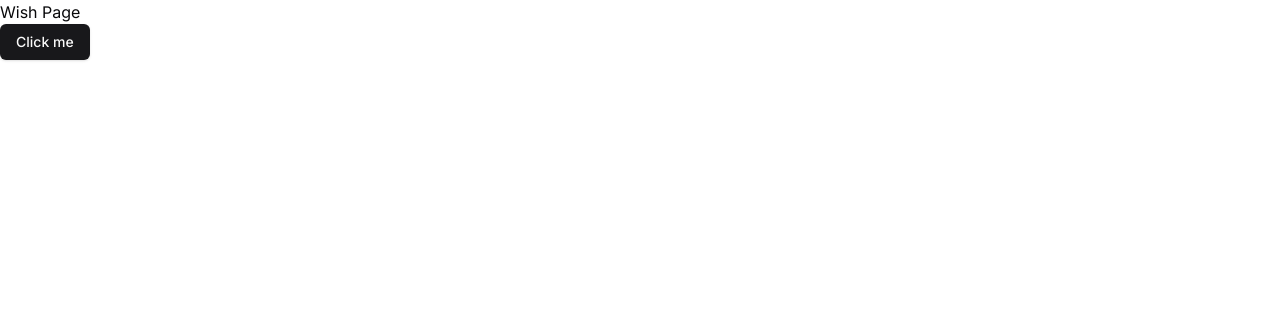
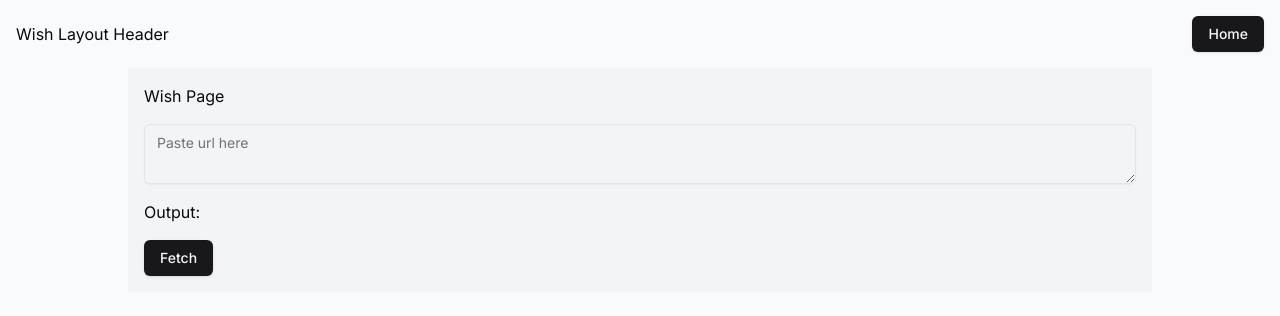
Before and after one commit to niuyunsi/project-starmie, a Next.js app: page /wish in a window 1280 px wide. Shown: the top 316 px of the page. Built offline with nearby package versions, Linux system fonts and the light colour scheme.

Commit message:
feat: add Wish page with textarea input and layout, include navigation link from Home

```diff
--- a/app/page.tsx
+++ b/app/page.tsx
@@ -1,4 +1,5 @@
 import Image from "next/image";
+import Link from "next/link";
 
 export default function Home() {
   return (
@@ -47,6 +48,18 @@ export default function Home() {
       </a>
 
       <div className="mb-32 grid text-center lg:mb-0 lg:w-full lg:max-w-5xl lg:grid-cols-4 lg:text-left">
+        <Link
+          href="/wish"
+          className="group rounded-lg border border-transparent px-5 py-4 transition-colors hover:border-gray-300 hover:bg-gray-100 hover:dark:border-neutral-700 hover:dark:bg-neutral-800/30"
+        >
+          <h2 className="mb-3 text-2xl font-semibold">
+            Wish{" "}
+            <span className="inline-block transition-transform group-hover:translate-x-1 motion-reduce:transform-none">
+              -&gt;
+            </span>
+          </h2>
+        </Link>
+
         <a
           href="https://nextjs.org/docs?utm_source=create-next-app&utm_medium=appdir-template&utm_campaign=create-next-app"
           className="group rounded-lg border border-transparent px-5 py-4 transition-colors hover:border-gray-300 hover:bg-gray-100 hover:dark:border-neutral-700 hover:dark:bg-neutral-800/30"
--- /dev/null
+++ b/app/wish/layout.tsx
@@ -0,0 +1,21 @@
+import Link from "next/link";
+
+import { Button } from "@/components/ui/button";
+
+export default function WishLayout({
+  children,
+}: Readonly<{
+  children: React.ReactNode;
+}>) {
+  return (
+    <div className="min-h-screen flex flex-col items-center bg-gray-50">
+      <div className="flex w-full justify-between items-center p-4">
+        Wish Layout Header
+        <Link href="/">
+          <Button>Home</Button>
+        </Link>
+      </div>
+      <div className="w-4/5">{children}</div>
+    </div>
+  );
+}
--- a/app/wish/page.tsx
+++ b/app/wish/page.tsx
@@ -1,17 +1,35 @@
 "use client";
 
+import * as React from "react";
 import { Button } from "@/components/ui/button";
+import { Textarea } from "@/components/ui/textarea";
 
 export default function WishPage() {
-  const handleClick = () => {
-    console.log("click");
+  const [textareaValue, setTextareaValue] = React.useState("");
+  const handleTextareaChange = (e: React.ChangeEvent<HTMLTextAreaElement>) => {
+    console.log(e.target.value);
+    setTextareaValue(e.target.value);
+  };
+
+  const [output, setOutput] = React.useState("");
+  const handleButtonClick = () => {
+    console.log("handleButtonClick");
+    setOutput(textareaValue);
   };
 
   return (
-    <div>
+    <div className="p-4 flex flex-col items-start space-y-4 bg-gray-100">
       <h1>Wish Page</h1>
 
-      <Button onClick={handleClick}>Click me</Button>
+      <Textarea
+        placeholder="Paste url here"
+        value={textareaValue}
+        onChange={handleTextareaChange}
+      />
+
+      <span>Output: {output}</span>
+
+      <Button onClick={handleButtonClick}>Fetch</Button>
     </div>
   );
 }
--- /dev/null
+++ b/components/ui/textarea.tsx
@@ -0,0 +1,22 @@
+import * as React from "react"
+
+import { cn } from "@/lib/utils"
+
+const Textarea = React.forwardRef<
+  HTMLTextAreaElement,
+  React.ComponentProps<"textarea">
+>(({ className, ...props }, ref) => {
+  return (
+    <textarea
+      className={cn(
+        "flex min-h-[60px] w-full rounded-md border border-input bg-transparent px-3 py-2 text-base shadow-sm placeholder:text-muted-foreground focus-visible:outline-none focus-visible:ring-1 focus-visible:ring-ring disabled:cursor-not-allowed disabled:opacity-50 md:text-sm",
+        className
+      )}
+      ref={ref}
+      {...props}
+    />
+  )
+})
+Textarea.displayName = "Textarea"
+
+export { Textarea }
```
